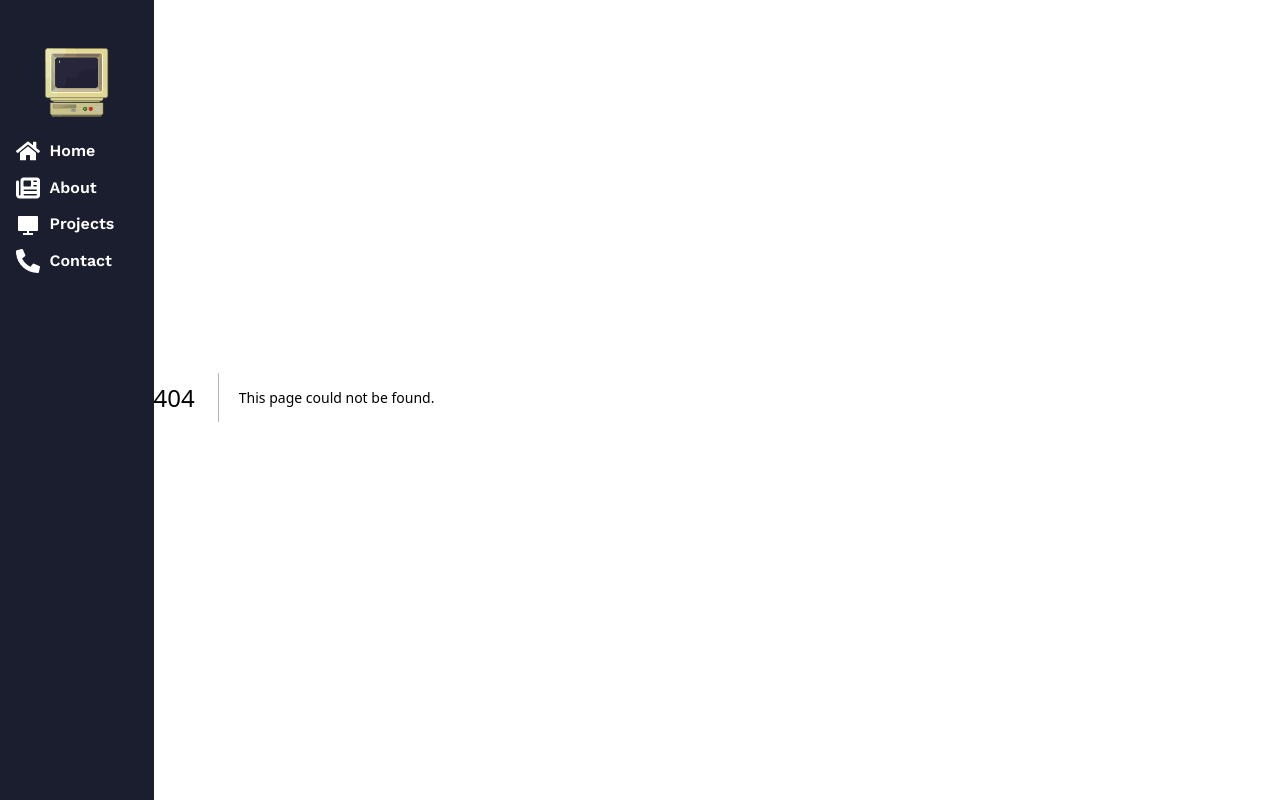
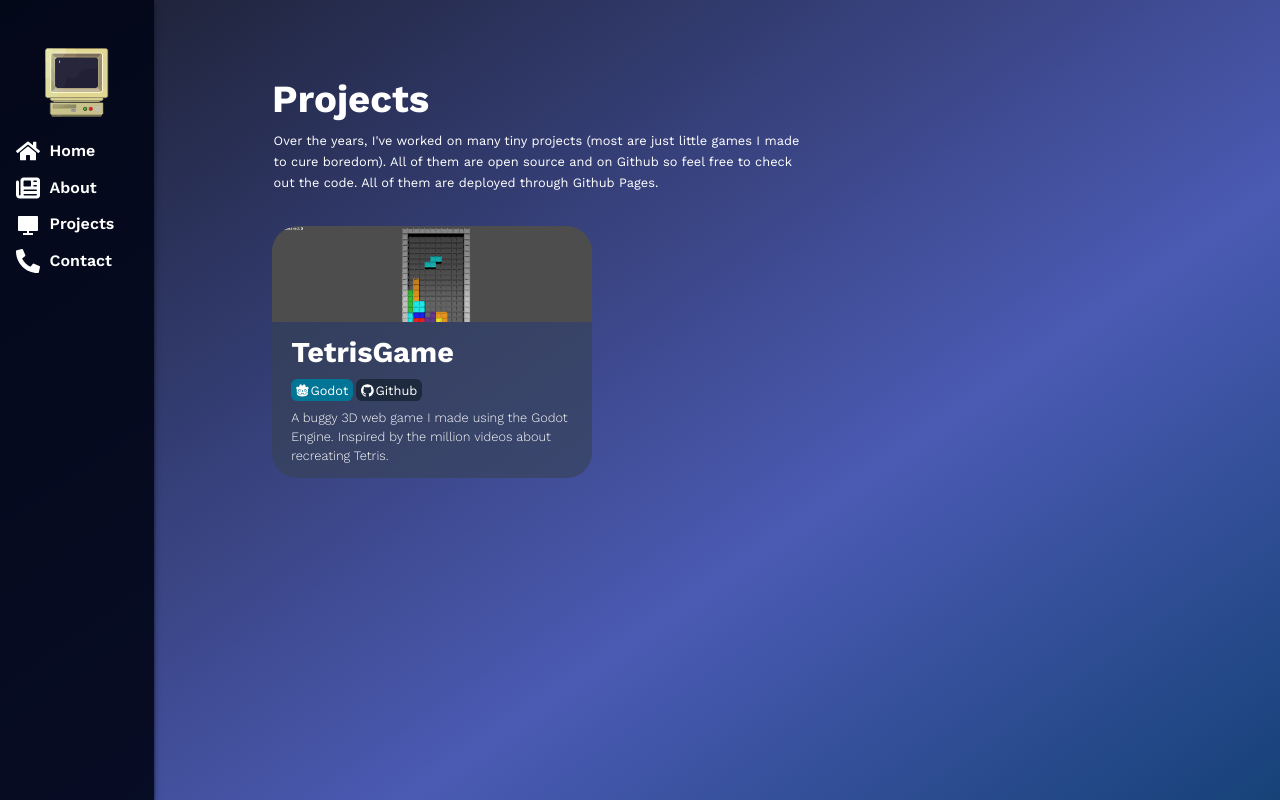
Before and after one commit to JaidenKhosla/PortfolioV2, a Next.js app: page /projects in a window 1280 px wide. Before the commit this address had no page. Built offline with nearby package versions, Linux system fonts and the light colour scheme.

Commit message:
Project Page Setup

```diff
--- a/app/globals.css
+++ b/app/globals.css
@@ -1,8 +1,5 @@
 @import "tailwindcss";
 
-* {
-  overflow: hidden;
-}
 
 :root, html {
   --background: #ffffff;
@@ -34,7 +31,9 @@ body {
 }
 
 
+
 .page {
 background: #1B1E2E;
 background: linear-gradient(145deg, rgba(27, 30, 46, 1) 0%, rgba(27, 30, 46, 1) 0%, rgba(27, 30, 46, 1) 0%, rgba(75, 90, 179, 1) 64%, rgba(22, 66, 120, 1) 100%);
+@apply h-min min-h-screen pl-85 w-screen;
 }
--- a/app/page.tsx
+++ b/app/page.tsx
@@ -1,27 +1,23 @@
 import Image from "next/image"
 import MiniLinkContainer from "@/ui/minilink/MiniLinkContainer"
-import { BsSteam } from "react-icons/bs"
-import GitHubCalendar from "react-github-calendar"
 import Calendar from "@/ui/githubStats/Calendar"
 
-import Test from "@/app/test.mdx";
-
 export default function Home(){
-  return <div className="h-screen w-full page pl-45">
-    <div className="self-center pt-25 flex items-center gap-12">
+  return <div className="page">
+    <div className="self-center pt-5 flex items-center gap-12">
       <div className="flex flex-col items-center gap-y-6">
         <Image src="/images/JaidenKhosla.png" width={1932} height={3013} alt="Jaiden Khosla"  draggable={false} className=" object-cover w-75 rounded-full h-75 mt-10"/>
-        {/* Mini Links Container */}
-        <MiniLinkContainer/>
       </div>
       <div>
-        <p className="font-semibold text-white text-xl w-xl inline">I'm </p>
+        <p className="font-semibold text-white text-xl w-xl inline">{"I'm"}</p>
         <p className="inline font-extrabold text-2xl text-white">Jaiden Khosla.</p>
         <p className="font-semibold text-white text-xl w-lg">A developer primarily interested in web development. I focus mainly on Full Stack with NextJS as my main framework.</p>
         <p className="font-semibold text-white text-xl w-xl pt-4">I have a deep passion for learning all things</p>
         <p className="font-extrabold text-white text-xl w-xl overflow-hidden whitespace-nowrap">Computer Science.</p>
       </div>
     </div>
+    {/* Mini Links Container */}
+    <MiniLinkContainer/>
     <Calendar/>
   </div>
 }
--- /dev/null
+++ b/app/projects/page.tsx
@@ -0,0 +1,12 @@
+import Project from "@/ui/project/ProjectCard";
+
+export default function Projects() {
+    return <div className="page pt-25">
+        <h1 className="text-white text-5xl font-bold pb-4">Projects</h1>
+        <p className="ml-0.5 max-w-2xl text-base text-white leading-relaxed">{"Over the years, I've worked on many tiny projects (most are just little games I made to cure boredom). All of them are open source and on Github so feel free to check out the code. All of them are deployed through Github Pages."}</p>
+        <div  className="pt-10">
+            <Project image="/images/tetrisGame.png" title="TetrisGame" description="A buggy 3D web game I made using the Godot Engine. Inspired by the million videos about recreating Tetris." link="https://github.com/JaidenKhosla/TetrisGame" tags={["Godot", "Github"]}/>
+            {/* <Project image="/images/tetrisGame.png" title="TetrisGame" description="A buggy 3D web game I made using the Godot Engine. Inspired by the million videos about recreating Tetris." link="https://github.com/JaidenKhosla/TetrisGame" tags={["Godot", "Github"]}/> */}
+        </div>
+    </div>
+}
--- a/ui/githubStats/Calendar.tsx
+++ b/ui/githubStats/Calendar.tsx
@@ -10,8 +10,8 @@ export default function Calendar() {
   const [year, setYear] = useState<number>(currYear)
 
   return (
-    <div className="text-white pt-5 w-[50rem] p-5 my-5 bg-black/20 rounded-2xl">
-      <h1 className="font-light text-2xl pb-4">Contribution Graph</h1>
+    <div className="text-white pt-5 w-[60rem] p-5 my-5 bg-black/20 rounded-2xl">
+      <h1 className="font-light text-4xl md:text-2xl pb-4">Contribution Graph</h1>
       <GitHubCalendar username="jaidenkhosla" colorScheme="dark" year={year ? year : "last"} blockMargin={1}/>
       {getAllBtnsFromYear(joinYear, setYear, year)}
     </div>
--- a/ui/minilink/MiniLink.tsx
+++ b/ui/minilink/MiniLink.tsx
@@ -11,5 +11,5 @@ interface MiniLinkProps {
 }
 
 export default function MiniLink({ title, link, icon: Icon} : MiniLinkProps){
-    return <Link href={link} target="_blank" className="flex gap-1 text-white hover:text-gray-300 transition-all duration-75 hover:translate-1 text-sm items-center"><Icon size={24}/>{title}</Link>
+    return <Link href={link} target="_blank" className="flex gap-0.5 text-white hover:text-gray-300 transition-all duration-75 hover:translate-1 text-[100%] items-center"><Icon size={"2rem"}/>{title}</Link>
 }
--- a/ui/minilink/MiniLinkContainer.tsx
+++ b/ui/minilink/MiniLinkContainer.tsx
@@ -1,12 +1,15 @@
 "use client"
 
 import MiniLink from "@/ui/minilink/MiniLink"
-import { BiLogoGithub, BiLogoInstagram, BiLogoLinkedin } from "react-icons/bi"
+import { BiLogoGithub, BiLogoInstagram, BiLogoLinkedin, BiLogoStackOverflow } from "react-icons/bi"
+import { SiCodewars } from "react-icons/si";
 
 export default function MiniLinkContainer(){
-    return <div className="flex flex-col w-30">
+    return <div className="flex gap-x-3 gap-y-3 items-center flex-wrap w-80 my-10">
         <MiniLink title="Github" link="https://github.com/JaidenKhosla" icon={BiLogoGithub}/>
         <MiniLink title="instagram" link="https://www.instagram.com/JaidenKhosla" icon={BiLogoInstagram}/>
         <MiniLink title="Linkedin" link="https://www.linkedin.com/in/jaiden-khosla-047851283/" icon={BiLogoLinkedin}/>
+        <MiniLink title="Codewars" link="https://www.codewars.com/users/Jaiden%20Khosla" icon={SiCodewars}/>
+        <MiniLink title="StackOverflow" link="https://stackoverflow.com/users/21538571/jaidenkhosla" icon={BiLogoStackOverflow}/>
     </div>
 }
--- a/ui/navbar/Navbar.tsx
+++ b/ui/navbar/Navbar.tsx
@@ -8,13 +8,12 @@ import { RiComputerFill } from 'react-icons/ri';
 
 export default function Navbar(){
     return (
-    <div className="flex flex-col justify-between self-start">
-        <div className="h-screen w-48 bg-slate-950/90 shadow-md shadow-gray-900 pt-15 flex flex-col items-start">
+    <div className="h-screen w-80 md:w-48 bg-slate-950/90 shadow-md shadow-gray-900 pt-15 flex flex-col items-start fixed">
         <Image src="/images/Computer.png" width={90} height={90} alt="Computer in Navbar! What's this doing here?" draggable={false} className="self-center pb-5 w-20 select-none"/>
         <Button title="Home" path="/" icon={FaHome}/>
         <Button title="About" path="/about" icon={FaNewspaper}/>
         <Button title="Projects" path="/projects" icon={RiComputerFill}/>
         <Button title="Contact" path="/contact" icon={FaPhoneAlt}/>
     </div>
-    </div>);
+ );
 }
--- /dev/null
+++ b/ui/project/ProjectCard.tsx
@@ -0,0 +1,52 @@
+"use client"
+
+import { IconType } from "react-icons";
+import { DiJavascript, DiJava, DiPython, DiCss3} from "react-icons/di";
+import { SiTailwindcss, SiTypescript, SiHtml5, SiReact, SiNextdotjs, SiGodotengine, SiGithub } from "react-icons/si";
+import Image from "next/image";
+import { redirect } from "next/navigation";
+
+const tagsToIcon: { [ tag: string ] : [IconType, string]} = {
+    "JS" : [DiJavascript, "bg-yellow-400"],
+    "Java" : [DiJava, "bg-orange-500"],
+    "Python" : [DiPython, "bg-sky-600"],
+    "CSS" : [DiCss3, "bg-violet-600"],
+    "Tailwind" : [SiTailwindcss, "bg-cyan-300"],
+    "TS" : [SiTypescript, "bg-blue-500"],
+    "HTML" : [SiHtml5, "bg-red-500"],
+    "React" : [SiReact, "bg-sky-400"],
+    "Next" : [SiNextdotjs, "bg-neutral-950"],
+    "Godot" : [SiGodotengine, "bg-cyan-700"],
+    "Github" : [SiGithub, "bg-slate-800"]
+}
+
+
+interface ProjectCardProps {
+    title: string;
+    description: string;
+    image: string;
+    link: string;
+    tags: string[];
+}
+
+export default function ProjectCard({
+    title, description, image, link, tags
+} : ProjectCardProps) {
+    return <div className="w-100 select-none transition hover:scale-103 cursor-pointer group" onClick={()=>window.open(link, "_blank")}>
+        <Image width={1600} height={900} alt={`An Image of ${title}`} src={image} draggable={false} className="w-full h-30 rounded-t-4xl object-cover transition group-hover:grayscale-90"/>
+        <div className="text-white bg-gray-700/60 pl-6 pt-3 pb-4 rounded-b-4xl">
+            <p className="font-bold text-4xl py-1.5">{title}</p>
+            <div className="flex flex-wrap gap-1 py-2">{tags.map((tag)=><Tag title={tag} key={tag}/>)}</div>
+            <p className="font-light text-base">{description}</p>
+        </div>
+    </div>
+}
+
+export function Tag({ title }: { title: string }){
+    const [ Icon, color ] = tagsToIcon[title]!
+    return (
+    <div className={`${color} flex gap-x-0.5 items-center p-0.5 px-1.5 w-fit rounded-lg`}>
+        <Icon size={"1rem"}/>
+        <p>{title}</p>
+    </div>);
+}
```
Also changed, not shown: public/images/tetrisGame.png (added). Lines whose indentation alone changed are shown as unchanged.
